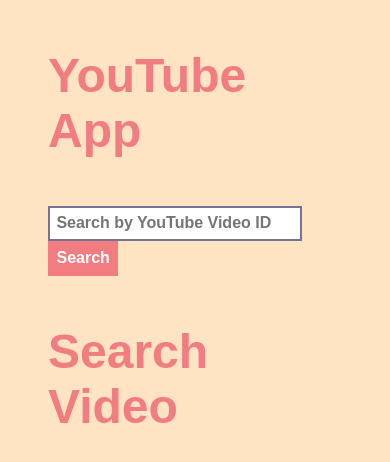
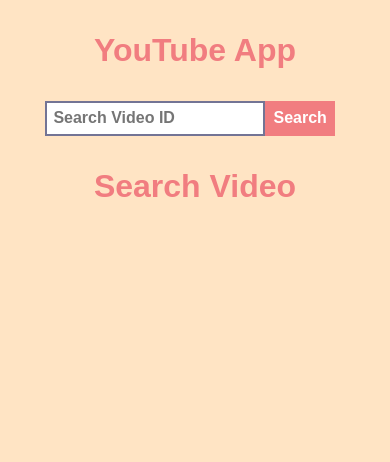
Before and after one commit to vvillbiii/yt-react-dev-test, a React (Create React App) app: page / in a window 390 px wide. Shown: the top 462 px of the page. Built offline with nearby package versions, Linux system fonts and the light colour scheme.

Commit message:
responsive for small devices (320 px)

```diff
--- a/src/App.css
+++ b/src/App.css
@@ -15,6 +15,19 @@
 h1 {
   letter-spacing: 0px;
   font-size: 3rem;
-  margin: 3rem;
+  margin: 2rem 0rem;
   color: #f17d80;
 }
+
+/* Custom, iPhone Retina */
+@media (min-width: 320px) {
+  .App {
+    display: flex;
+    flex-direction: column;
+    align-items: center;
+    width: 300px;
+  }
+  h1 {
+    font-size: 2rem;
+  }
+}
--- a/src/components/Button/Button.js
+++ b/src/components/Button/Button.js
@@ -3,9 +3,9 @@
 
 const Button = ({ children }) => {
   return (
-    <div>
+    <>
       <button>{children}</button>
-    </div>
+    </>
   );
 };
 
--- a/src/components/Button/button.css
+++ b/src/components/Button/button.css
@@ -2,7 +2,6 @@
   font-size: 1rem;
   font-weight: bold;
   padding: 0.53rem;
-  margin-left: 3rem;
   background-color: #f17d80;
   color: white;
   border: none;
--- a/src/components/Search/Search.js
+++ b/src/components/Search/Search.js
@@ -25,7 +25,7 @@
         <input
           type="text"
           value={videoID}
-          placeholder="Search by YouTube Video ID"
+          placeholder="Search Video ID"
           name="videoID"
           onChange={handleChange}
         />
--- a/src/components/Search/search.css
+++ b/src/components/Search/search.css
@@ -1,9 +1,20 @@
+form {
+  width: 100%;
+  /* margin: 0 3rem; */
+}
+
 .searchbar input {
-  width: 65%;
-  margin-left: 3rem;
+  width: calc(100% - 8rem);
   font-size: 1rem;
   font-weight: bold;
   padding: 0.4rem;
   color: #737495;
   border: 2px solid #737495;
 }
+
+/* Custom, iPhone Retina */
+@media (min-width: 320px) {
+  .searchbar input {
+    width: calc(100% - 5rem);
+  }
+}
--- a/src/components/Video/Video.js
+++ b/src/components/Video/Video.js
@@ -18,7 +18,7 @@
           src={embedVideo}
           frameBorder="0"
         ></iframe>
-        <div>
+        <div className="yt-player__content">
           <h3>{snippet.title}</h3>
           <p>{snippet.description}</p>
         </div>
--- a/src/components/Video/video.css
+++ b/src/components/Video/video.css
@@ -4,6 +4,13 @@
   justify-items: center;
   align-items: center;
   margin: 1.5rem;
+}
+
+.yt-player__content {
+  display: flex;
+  flex-direction: column;
+  justify-items: center;
+  align-items: center;
 }
 
 h3 {
@@ -18,3 +25,22 @@
   line-height: 1.5rem;
   margin: 1.5rem;
 }
+
+/* Custom, iPhone Retina */
+@media (min-width: 320px) {
+  #ytplayer {
+    width: 300px;
+    height: 200px;
+  }
+
+  .yt-player__content {
+    width: 300px;
+  }
+
+  h3 {
+    font-size: 1.5rem;
+  }
+  p {
+    width: 80%;
+  }
+}
```
